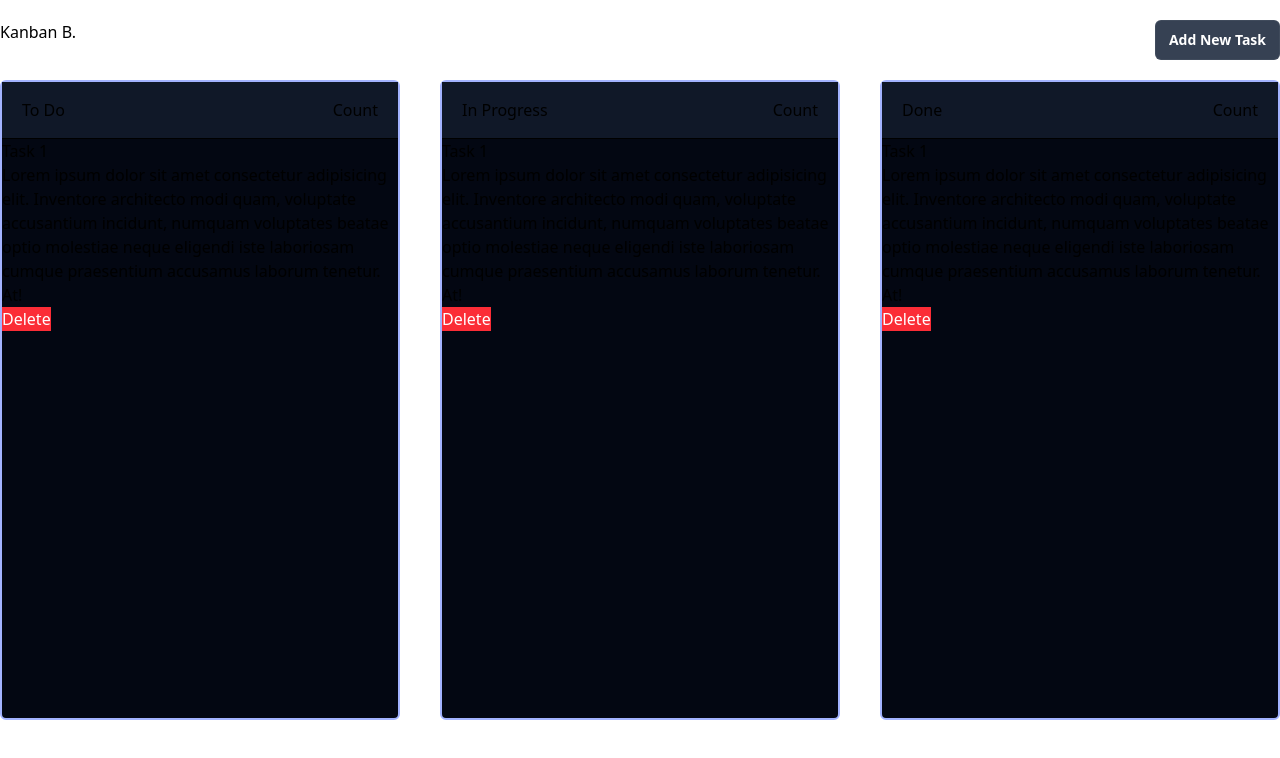
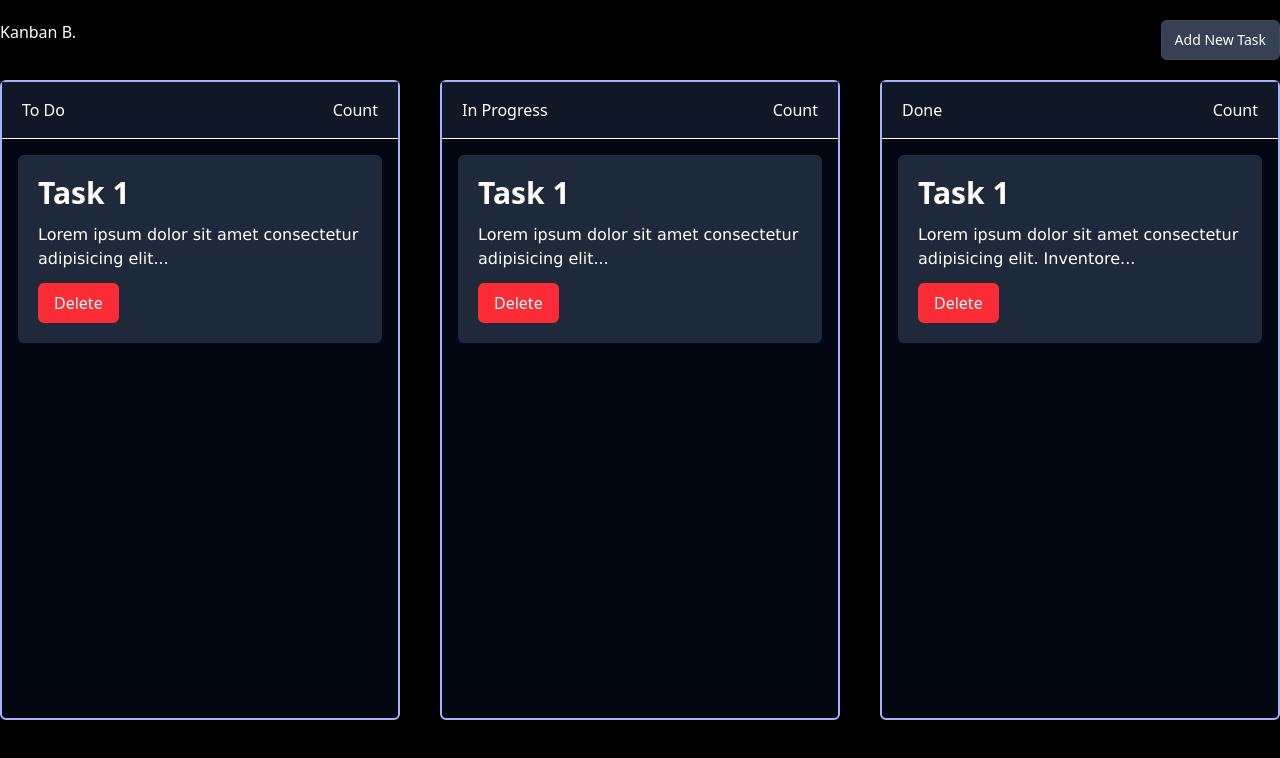
Before and after one commit to SurajRathour24/Kanban-Board-Task-Management-System, a plain HTML site: page index.html in a window 1280 px wide. Drawn offline with nearby package versions, Linux system fonts and the light colour scheme.

Commit message:
Updated board

```diff
--- a/index.html
+++ b/index.html
@@ -4,6 +4,29 @@
     <meta charset="UTF-8" />
     <meta name="viewport" content="width=device-width, initial-scale=1.0" />
     <script src="https://cdn.jsdelivr.net/npm/@tailwindcss/browser@4"></script>
+    <style>
+      p {
+        font-family: Verdana, Geneva, Tahoma, sans-serif;
+        font-size: 16px;
+        font-weight: 400;
+      }
+      .task-box {
+        transition: all cubic-bezier(0.19, 1, 0.22, 1);
+      }
+      .task-list {
+        cursor: grab;
+      }
+
+      section .task-box.hover {
+        border: 2px dotted;
+        border-radius: 5px;
+        transform: scale(1.03);
+      }
+      body {
+        background: #000 !important;
+        color: #fff;
+      }
+    </style>
   </head>
   <body>
     <div class="main-wrapper bg-dark-700">
@@ -13,7 +36,7 @@
           <h1>Kanban B.</h1>
           <a
             href="#"
-            class="rounded-md bg-gray-700 px-3.5 py-2.5 text-sm font-semibold text-white inset-ring inset-ring-white/5 hover:bg-gray-600 focus-visible:outline-2 focus-visible:outline-offset-2 focus-visible:outline-white"
+            class="rounded-md bg-gray-700 px-3.5 py-2.5 text-sm font-semifont-semibold text-white inset-ring inset-ring-white/5 hover:bg-gray-600 focus-visible:outline-2 focus-visible:outline-offset-2 focus-visible:outline-white"
           >
             Add New Task
           </a>
@@ -21,8 +44,11 @@
 
         <!---------------  Section Card   ------------------>
 
-        <section class="board block md:flex justify-between gap-10" id="card-wrapper">
-          <div
+        <section
+          class="board block md:flex justify-between gap-10"
+          id="card-wrapper"
+        >
+          <div id="todo"
             class="task-box bg-brown-600 bg-gray-950 border-2 border-indigo-300 rounded-md h-[80vh] w-100"
           >
             <div class="heading-box bg-gray-900 border-b-1 px-5 py-4">
@@ -31,41 +57,70 @@
                 <div class="right-heading">Count</div>
               </div>
             </div>
-            <div class="task-list">
-              <h2>Task 1</h2>
-              <p>Lorem ipsum dolor sit amet consectetur adipisicing elit. Inventore architecto modi quam, voluptate accusantium incidunt, numquam voluptates beatae optio molestiae neque eligendi iste laboriosam cumque praesentium accusamus laborum tenetur. At!</p>
-              <button class="bg-red-500 text-white">Delete</button>
+            <div
+              class="task-list bg-gray-800 p-5 m-4 rounded-md"
+              draggable="true"
+            >
+              <h2 class="text-3xl mb-3 font-semibold">Task 1</h2>
+              <p>Lorem ipsum dolor sit amet consectetur adipisicing elit...</p>
+              <button
+                class="bg-red-500 text-white px-4 py-2 rounded-md mt-3 cursor-pointer hover:bg-red-800"
+              >
+                Delete
+              </button>
             </div>
           </div>
-          <div class="task-box bg-brown-600 bg-gray-950 border-2 border-indigo-300 rounded-md h-[80vh] w-100">
+          <div id="in-progress"
+            class="task-box bg-brown-600 bg-gray-950 border-2 border-indigo-300 rounded-md h-[80vh] w-100"
+          >
             <div class="heading-box bg-gray-900 border-b-1 px-5 py-4">
               <div class="flex justify-between gap-5">
                 <div class="left-heading">In Progress</div>
                 <div class="right-heading">Count</div>
               </div>
             </div>
-            <div class="task-list">
-              <h2>Task 1</h2>
-              <p>Lorem ipsum dolor sit amet consectetur adipisicing elit. Inventore architecto modi quam, voluptate accusantium incidunt, numquam voluptates beatae optio molestiae neque eligendi iste laboriosam cumque praesentium accusamus laborum tenetur. At!</p>
-              <button class="bg-red-500 text-white">Delete</button>
+            <div
+              class="task-list bg-gray-800 p-5 m-4 rounded-md"
+              draggable="true"
+            >
+              <h2 class="text-3xl mb-3 font-semibold">Task 1</h2>
+              <p>Lorem ipsum dolor sit amet consectetur adipisicing elit...</p>
+              <button
+                class="bg-red-500 text-white px-4 py-2 rounded-md mt-3 cursor-pointer hover:bg-red-800"
+              >
+                Delete
+              </button>
             </div>
           </div>
 
-          <div class="task-box bg-brown-600 bg-gray-950 border-2 border-indigo-300 rounded-md h-[80vh] w-100">
+          <div id="done"
+            class="task-box bg-brown-600 bg-gray-950 border-2 border-indigo-300 rounded-md h-[80vh] w-100"
+          >
             <div class="heading-box bg-gray-900 border-b-1 px-5 py-4">
               <div class="flex justify-between gap-5">
                 <div class="left-heading">Done</div>
                 <div class="right-heading">Count</div>
               </div>
             </div>
-            <div class="task-list">
-              <h2>Task 1</h2>
-              <p>Lorem ipsum dolor sit amet consectetur adipisicing elit. Inventore architecto modi quam, voluptate accusantium incidunt, numquam voluptates beatae optio molestiae neque eligendi iste laboriosam cumque praesentium accusamus laborum tenetur. At!</p>
-              <button class="bg-red-500 text-white">Delete</button>
+            <div
+              class="task-list bg-gray-800 p-5 m-4 rounded-md"
+              draggable="true"
+            >
+              <h2 class="text-3xl mb-3 font-semibold">Task 1</h2>
+              <p>
+                Lorem ipsum dolor sit amet consectetur adipisicing elit.
+                Inventore...
+              </p>
+              <button
+                class="bg-red-500 text-white px-4 py-2 rounded-md mt-3 cursor-pointer hover:bg-red-800"
+              >
+                Delete
+              </button>
             </div>
           </div>
         </section>
       </div>
     </div>
+    <script src="script.js"></script>
   </body>
 </html>
--- /dev/null
+++ b/script.js
@@ -0,0 +1,40 @@
+const toDo = document.querySelector("#todo");
+const progress = document.querySelector("#in-progress");
+const done = document.querySelector("#done");
+
+const tasks = document.querySelectorAll(".task-list");
+
+tasks.forEach(task => {
+    task.setAttribute("draggable", "true");
+
+    task.addEventListener("dragstart", e => {
+        e.dataTransfer.setData("text/plain", e.target.id);
+    });
+});
+
+function addDragEvOnColumn(col) {
+    if (!col) return;
+
+    col.addEventListener("dragover", e => {
+        e.preventDefault();
+    });
+
+    col.addEventListener("dragenter", e => {
+        e.preventDefault();
+        col.classList.add("hover");
+    });
+
+    col.addEventListener("dragleave", () => {
+        col.classList.remove("hover");
+    });
+
+    col.addEventListener("drop", e => {
+        e.preventDefault();
+        const id = e.dataTransfer.getData("text/plain");
+        const task = document.getElementById(id);
+        col.appendChild(task);
+        col.classList.remove("hover");
+    });
+}
+
+[toDo, progress, done].forEach(addDragEvOnColumn);
```
